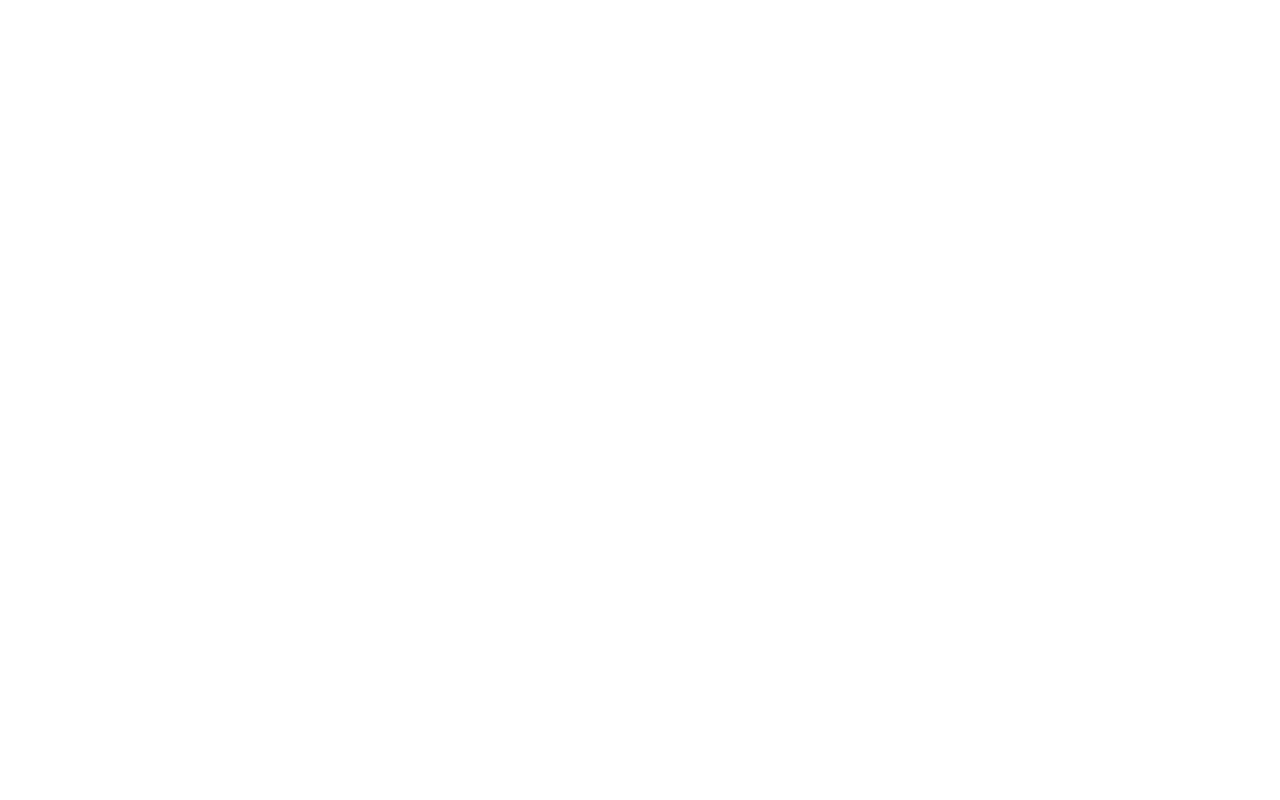
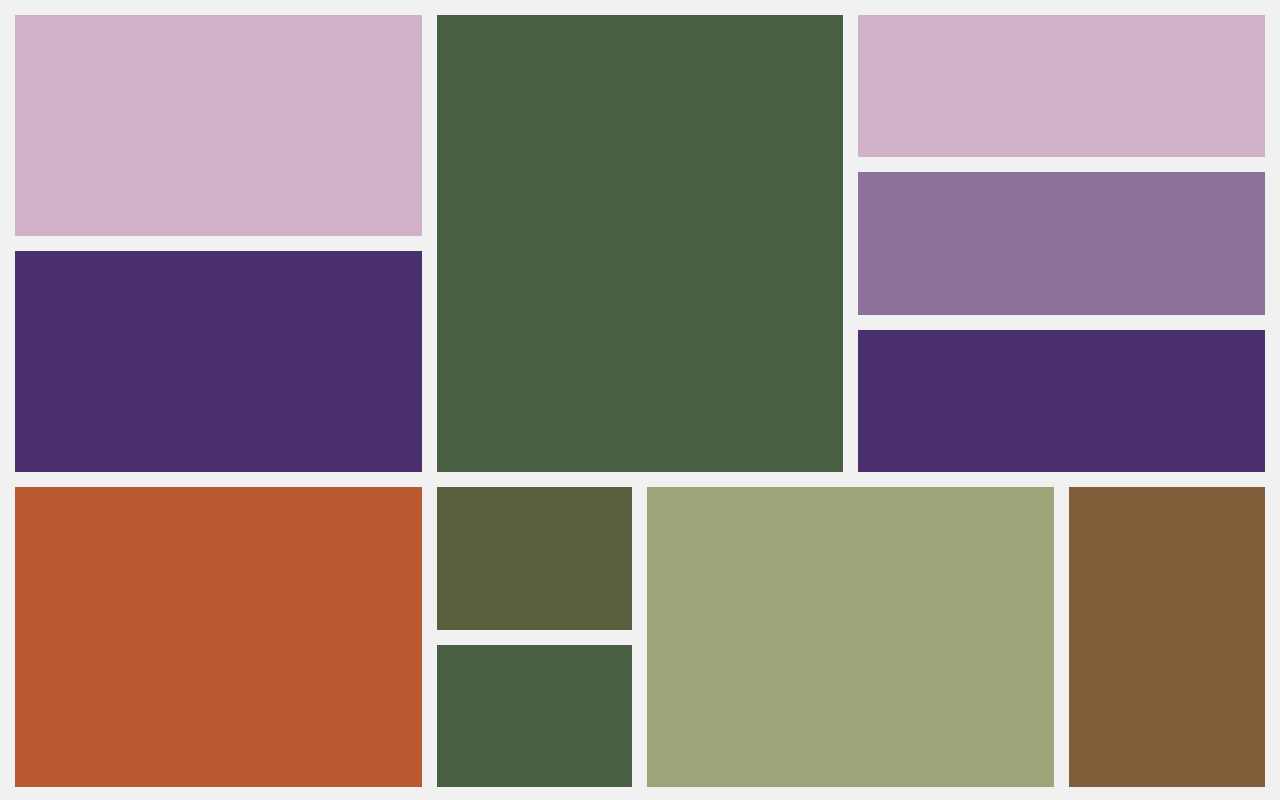
Before and after one commit to BPortsmouth/css-grid-assignment, a plain HTML site: page index.html in a window 1280 px wide. Drawn offline with Linux system fonts and the light colour scheme.

Commit message:
added content elements and styling

```diff
--- a/index.html
+++ b/index.html
@@ -3,24 +3,27 @@
 <head>
     <meta charset="UTF-8">
     <meta name="viewport" content="width=device-width, initial-scale=1.0">
-    <title>Document</title>
+    <title>Grid assignment</title>
     <link rel="stylesheet" href="styles/normalize.css">
     <link rel="stylesheet" href="styles/index.css">
 </head>
 <body>
-    <div class="container">
-        <div class="grid-element"></div>
-        <div class="grid-element"></div>
-        <div class="grid-element"></div>
-        <div class="grid-element"></div>
-        <div class="grid-element"></div>
-        <div class="grid-element"></div>
-        <div class="grid-element"></div>
-        <div class="grid-element"></div>
-        <div class="grid-element"></div>
-        <div class="grid-element"></div>
-        <div class="grid-element"></div>
-        <div class="grid-element"></div>
-    </div>
+    <main>
+        <div class="container">
+            <div class="grid-element element-group">
+                <div class="grid-element first"></div>
+                <div class="grid-element second"></div>
+            </div>
+            <div class="grid-element third"></div>
+            <div class="grid-element fourth"></div>
+            <div class="grid-element fifth"></div>
+            <div class="grid-element sixth"></div>
+            <div class="grid-element seventh"></div>
+            <div class="grid-element eighth"></div>
+            <div class="grid-element ninth"></div>
+            <div class="grid-element tenth"></div>
+            <div class="grid-element eleventh"></div>
+        </div>
+    </main>
 </body>
 </html>
--- a/styles/index.css
+++ b/styles/index.css
@@ -0,0 +1,81 @@
+main {
+    width: 100%;
+    height: 100vh;
+    display: flex;
+    background-color: #f1f1f1;
+}
+
+.container {
+    display: grid;
+    width: 100%;
+    height: 96.5vh;
+    grid-template-columns: repeat(6,1fr);
+    grid-template-rows: repeat(5, 1fr);
+    grid-gap: 15px;
+    margin: 15px;
+
+}
+
+.element-group {
+    display: grid;
+    grid-template-columns: 1fr;
+    grid-template-rows: 1fr 1fr;
+    grid-row: 1/4;
+    grid-column: 1/3;
+    grid-gap: 15px;
+}
+
+.first {
+    grid-row: 1/2;
+    background-color: #D1B1C8;
+}
+
+.second {
+    grid-row: 2/3;
+    background-color: #4A306D;
+}
+.third {
+    grid-area: 4/1/6/3;
+    background-color: #BA5A31;
+}
+
+.fourth {
+    grid-area: 1/3/4/5;
+    background-color: #495F41;
+}
+
+.fifth {
+    grid-area: 1/5/2/7;
+    background-color: #D1B1C8;
+}
+
+.sixth {
+    grid-area: 2/5/3/7;
+    background-color: #8E719B;
+}
+
+.seventh {
+    grid-area: 3/5/4/7;
+    background-color: #4A306D;
+}
+
+.eighth {
+    grid-area: 4/3/5/4;
+    background-color: #585F3F;
+}
+
+.ninth {
+    grid-area: 5/3/6/4;
+    background-color: #495F41;
+}
+
+.tenth {
+    grid-area: 4/4/6/6;
+    background-color: #9CA578;
+
+}
+
+.eleventh {
+    grid-area: 4/6/6/7;
+    background-color: #825D39;
+}
```
